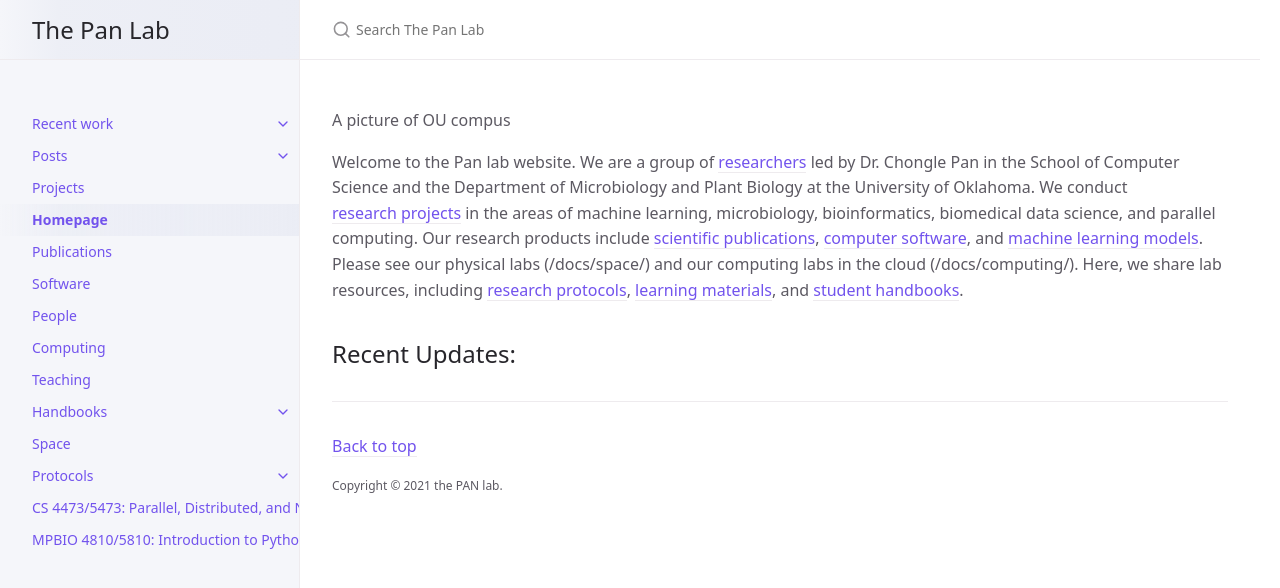
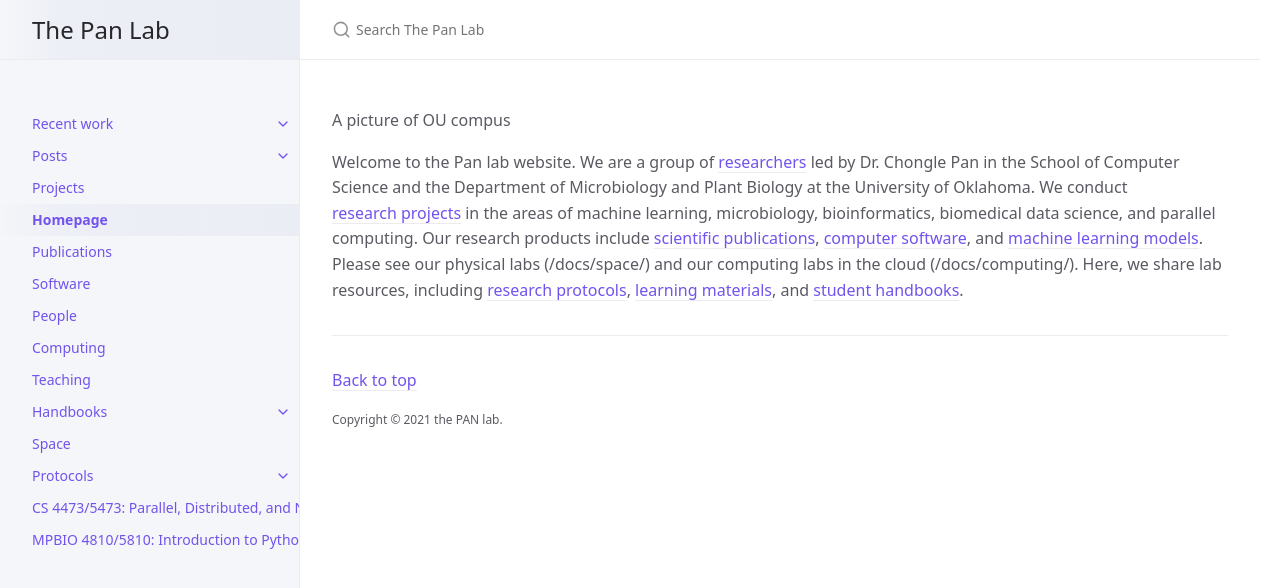
Before and after one commit to thepanlab/thepanlab.github.io, a Jekyll site: the page built from index.md, in a window 1280 px wide. Shown: the top 588 px of the page. Built offline with Jekyll 4.4.1, drawn with Linux system fonts in a browser that asks for light colours.

Commit message:
Update index.md

```diff
--- a/index.md
+++ b/index.md
@@ -9,5 +9,3 @@ A picture of OU compus
 
 
 Welcome to the Pan lab website. We are a group of [researchers]({{ site.baseurl }}{% link docs/people.md %}) led by Dr. Chongle Pan in the School of Computer Science and the Department of Microbiology and Plant Biology at the University of Oklahoma. We conduct [research projects]({{ site.baseurl }}{% link docs/projects.md %}) in the areas of machine learning, microbiology, bioinformatics, biomedical data science, and parallel computing. Our research products include [scientific publications](({{ site.baseurl }}{% link docs/publications.md %})), [computer software]({{ site.baseurl }}{% link docs/software.md %}), and [machine learning models]({{ site.baseurl }}{% link docs/software.md %}). Please see our physical labs ({{ site.baseurl }}{% link docs/space.md %}) and our computing labs in the cloud ({{ site.baseurl }}{% link docs/computing.md %}). Here, we share lab resources, including [research protocols]({{ site.baseurl }}{% link docs/Protocols/protocols.md %}), [learning materials]({{ site.baseurl }}{% link docs/teaching.md %}), and [student handbooks]({{ site.baseurl }}{% link docs/handbooks.md %}).
-
-## Recent Updates:
```
